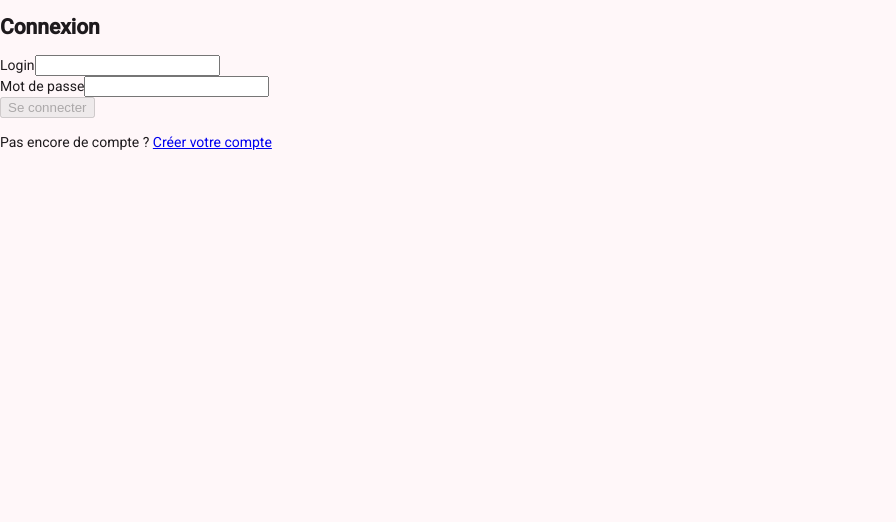
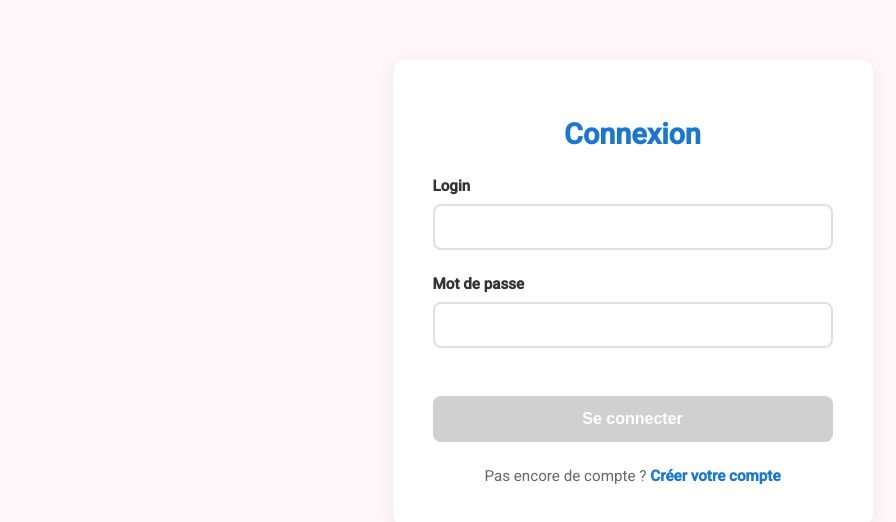
Before and after one commit to Theo-cstn/projet_awi, an Angular app in the folder frontend/: page /login in a window 1280 px wide. Shown: the top 522 px of the page, without its empty margins (0-896 px from the left). Built offline with nearby package versions, Linux system fonts and the light colour scheme.

Commit message:
css login et register

```diff
--- a/frontend/src/app/shared/auth/login.component/login.component.css
+++ b/frontend/src/app/shared/auth/login.component/login.component.css
@@ -0,0 +1,149 @@
+.login-form {
+  max-width: 400px;
+  margin: 60px auto;
+  padding: 2.5rem;
+  background: white;
+  border-radius: 12px;
+  box-shadow: 0 4px 20px rgba(0, 0, 0, 0.08);
+}
+
+.login-form h2 {
+  text-align: center;
+  color: #1976d2;
+  margin-bottom: 2rem;
+  font-size: 1.8rem;
+}
+
+.form-group {
+  margin-bottom: 1.5rem;
+  display: flex;
+  flex-direction: column;
+}
+
+.form-group label {
+  font-weight: 600;
+  color: #333;
+  margin-bottom: 0.5rem;
+  font-size: 0.95rem;
+}
+
+.form-group input {
+  padding: 0.75rem;
+  border: 2px solid #e0e0e0;
+  border-radius: 8px;
+  font-size: 1rem;
+  transition: all 0.3s ease;
+  box-sizing: border-box;
+}
+
+.form-group input:focus {
+  outline: none;
+  border-color: #1976d2;
+  box-shadow: 0 0 0 3px rgba(25, 118, 210, 0.1);
+}
+
+.form-group input:hover:not(:focus) {
+  border-color: #bdbdbd;
+}
+
+.error {
+  color: #d32f2f;
+  font-size: 0.85rem;
+  margin-top: 0.5rem;
+  display: flex;
+  align-items: center;
+  gap: 0.5rem;
+}
+
+.error::before {
+  content: "⚠";
+}
+
+.form-group .error {
+  margin-top: 0.5rem;
+}
+
+button[type="submit"] {
+  width: 100%;
+  padding: 0.875rem;
+  margin-top: 1.5rem;
+  background: #1976d2;
+  color: white;
+  border: none;
+  border-radius: 8px;
+  font-weight: 600;
+  font-size: 1rem;
+  cursor: pointer;
+  transition: all 0.3s ease;
+}
+
+button[type="submit"]:hover:not(:disabled) {
+  background: #1565c0;
+  box-shadow: 0 4px 12px rgba(25, 118, 210, 0.3);
+}
+
+button[type="submit"]:active:not(:disabled) {
+  transform: scale(0.98);
+}
+
+button[type="submit"]:disabled {
+  background: #bdbdbd;
+  cursor: not-allowed;
+  opacity: 0.7;
+}
+
+.status {
+  margin-top: 1rem;
+  padding: 0.75rem;
+  background: #e3f2fd;
+  color: #1976d2;
+  border-radius: 8px;
+  font-size: 0.9rem;
+  text-align: center;
+  display: flex;
+  align-items: center;
+  justify-content: center;
+  gap: 0.5rem;
+}
+
+.status::before {
+  content: "⏳";
+  animation: spin 1.5s linear infinite;
+}
+
+@keyframes spin {
+  0% { transform: rotate(0deg); }
+  100% { transform: rotate(360deg); }
+}
+
+.login-form > .error {
+  margin-top: 1rem;
+  padding: 0.75rem;
+  background: #ffe6e6;
+  border: 1px solid #d32f2f;
+  border-radius: 8px;
+  font-weight: 500;
+}
+
+.link {
+  text-align: center;
+  margin-top: 1.5rem;
+  color: #666;
+  font-size: 0.95rem;
+}
+
+.link p {
+  margin: 0;
+}
+
+.link a {
+  color: #1976d2;
+  text-decoration: none;
+  font-weight: 600;
+  transition: color 0.3s ease;
+}
+
+.link a:hover {
+  color: #1565c0;
+  text-decoration: underline;
+}
--- a/frontend/src/app/shared/register.component/register.component.css
+++ b/frontend/src/app/shared/register.component/register.component.css
@@ -0,0 +1,160 @@
+.login-form,
+.register-form {
+  max-width: 400px;
+  margin: 60px auto;
+  padding: 2.5rem;
+  background: white;
+  border-radius: 12px;
+  box-shadow: 0 4px 20px rgba(0, 0, 0, 0.08);
+}
+
+.login-form h2,
+.register-form h2 {
+  text-align: center;
+  color: #1976d2;
+  margin-bottom: 2rem;
+  font-size: 1.8rem;
+}
+
+.form-group {
+  margin-bottom: 1.5rem;
+  display: flex;
+  flex-direction: column;
+}
+
+.form-group label {
+  font-weight: 600;
+  color: #333;
+  margin-bottom: 0.5rem;
+  font-size: 0.95rem;
+}
+
+.form-group input {
+  padding: 0.75rem;
+  border: 2px solid #e0e0e0;
+  border-radius: 8px;
+  font-size: 1rem;
+  transition: all 0.3s ease;
+  box-sizing: border-box;
+}
+
+.form-group input:focus {
+  outline: none;
+  border-color: #1976d2;
+  box-shadow: 0 0 0 3px rgba(25, 118, 210, 0.1);
+}
+
+.form-group input:hover:not(:focus) {
+  border-color: #bdbdbd;
+}
+
+.error {
+  color: #d32f2f;
+  font-size: 0.85rem;
+  margin-top: 0.5rem;
+  display: flex;
+  align-items: center;
+  gap: 0.5rem;
+}
+
+.error::before {
+  content: "⚠";
+}
+
+.form-group .error {
+  margin-top: 0.5rem;
+}
+
+button[type="submit"] {
+  width: 100%;
+  padding: 0.875rem;
+  margin-top: 1.5rem;
+  background: #1976d2;
+  color: white;
+  border: none;
+  border-radius: 8px;
+  font-weight: 600;
+  font-size: 1rem;
+  cursor: pointer;
+  transition: all 0.3s ease;
+}
+
+button[type="submit"]:hover:not(:disabled) {
+  background: #1565c0;
+  box-shadow: 0 4px 12px rgba(25, 118, 210, 0.3);
+}
+
+button[type="submit"]:active:not(:disabled) {
+  transform: scale(0.98);
+}
+
+button[type="submit"]:disabled {
+  background: #bdbdbd;
+  cursor: not-allowed;
+  opacity: 0.7;
+}
+
+.status {
+  margin-top: 1rem;
+  padding: 0.75rem;
+  background: #e3f2fd;
+  color: #1976d2;
+  border-radius: 8px;
+  font-size: 0.9rem;
+  text-align: center;
+  display: flex;
+  align-items: center;
+  justify-content: center;
+  gap: 0.5rem;
+}
+
+.status::before {
+  content: "⏳";
+  animation: spin 1.5s linear infinite;
+}
+
+@keyframes spin {
+  0% { transform: rotate(0deg); }
+  100% { transform: rotate(360deg); }
+}
+
+.login-form > .error {
+  margin-top: 1rem;
+  padding: 0.75rem;
+  background: #ffe6e6;
+  border: 1px solid #d32f2f;
+  border-radius: 8px;
+  font-weight: 500;
+}
+
+.register-form > .error {
+  margin-top: 1rem;
+  padding: 0.75rem;
+  background: #ffe6e6;
+  border: 1px solid #d32f2f;
+  border-radius: 8px;
+  font-weight: 500;
+}
+
+.link {
+  text-align: center;
+  margin-top: 1.5rem;
+  color: #666;
+  font-size: 0.95rem;
+}
+
+.link p {
+  margin: 0;
+}
+
+.link a {
+  color: #1976d2;
+  text-decoration: none;
+  font-weight: 600;
+  transition: color 0.3s ease;
+}
+
+.link a:hover {
+  color: #1565c0;
+  text-decoration: underline;
+}
```
